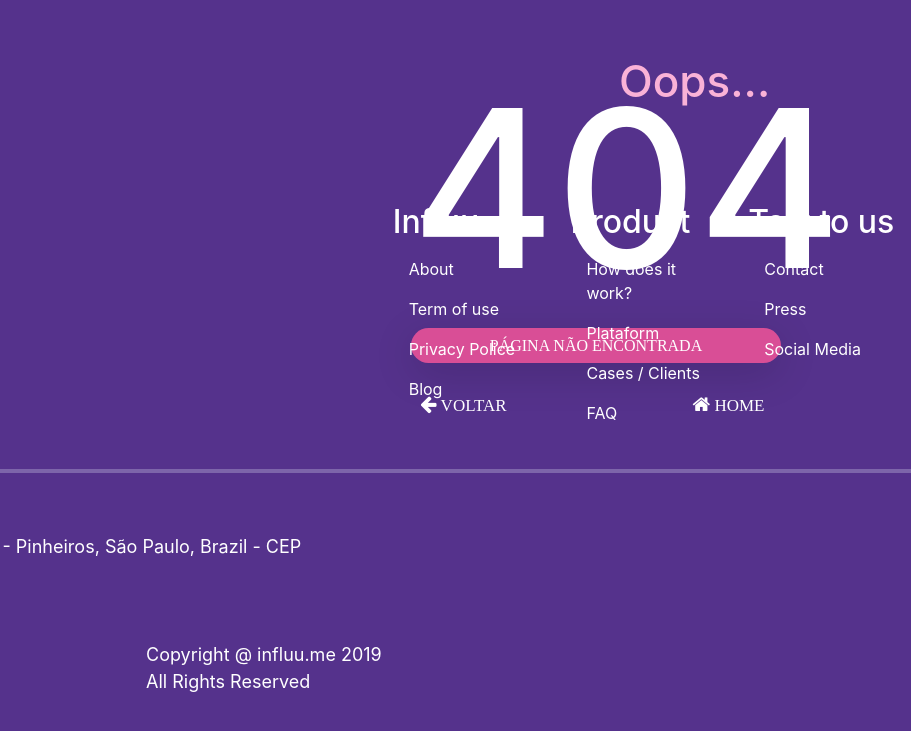
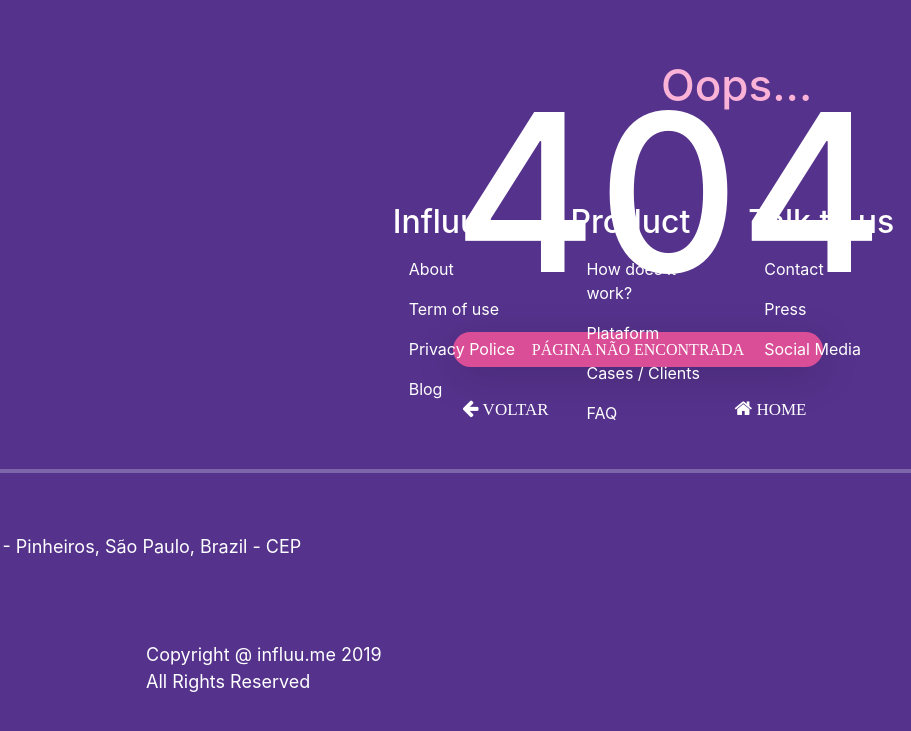
Before and after one commit to MVIEIRAB/desafio-influu, a website: page src/page-error/index.html in a window 1280 px wide. Shown: the part 55-786 px from the top of the page, 369-1280 px from the left. Drawn offline with nearby package versions, Linux system fonts and the light colour scheme; files whose address does not match are found by name.

Commit message:
organizando estilo da pagina

```diff
--- a/src/page-error/style.css
+++ b/src/page-error/style.css
@@ -13,8 +13,8 @@ body {
     margin-top: -120px;
     width: 400px;
     position: absolute;
-    left: 765px;
-    top: 230px;
+    left: 807px;
+    top: 234px;
 }
 
 #main-container h1 {
```
